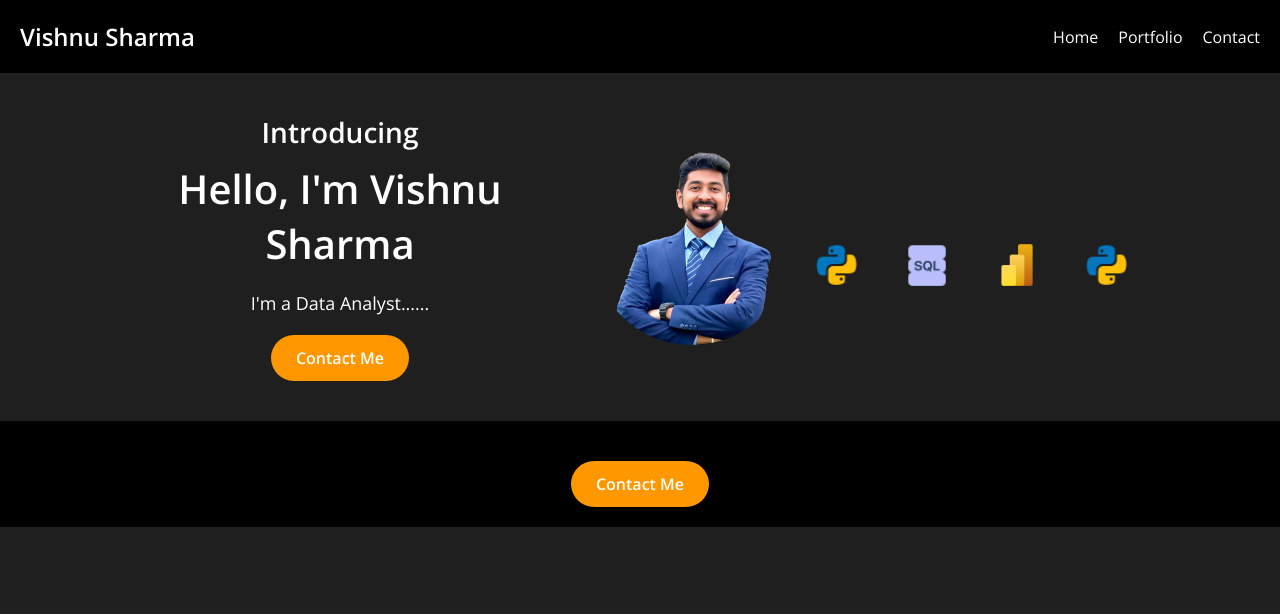
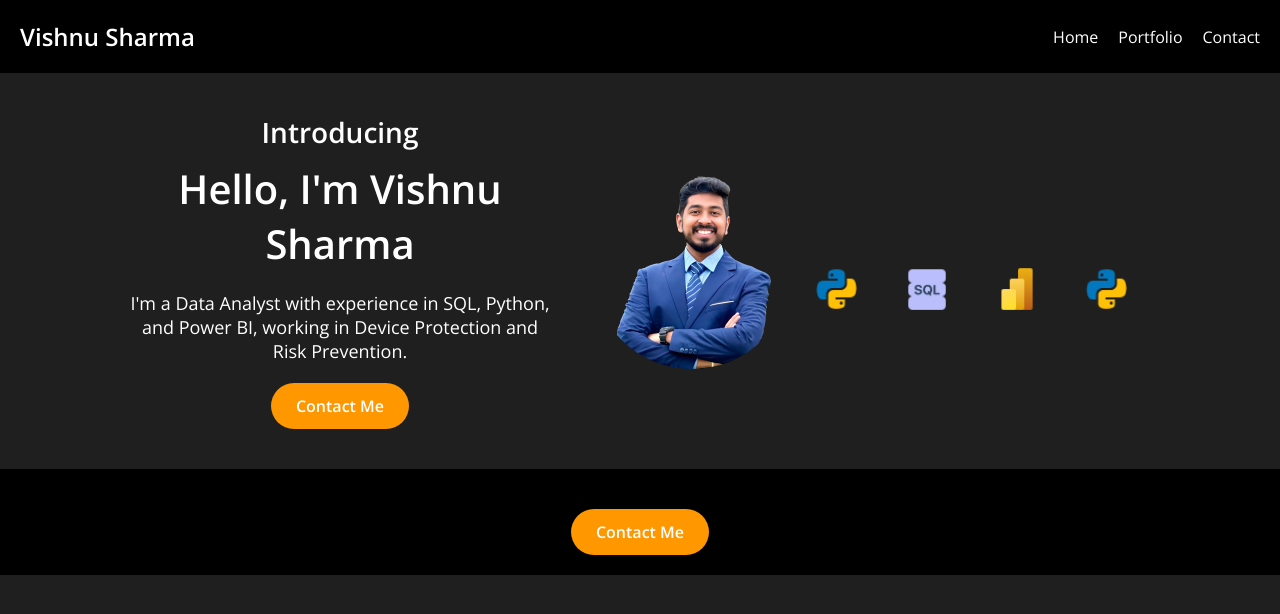
Before and after one commit to vishnusharmakp/portfolio, a plain HTML site: page index.html in a window 1280 px wide. Drawn offline with nearby package versions, Linux system fonts and the light colour scheme; files whose address does not match are found by name.

Commit message:
Updated Tagline View2

```diff
--- a/index.html
+++ b/index.html
@@ -23,7 +23,7 @@
     <div class="intro">
       <h1>Introducing</h1>
       <h2>Hello, I'm Vishnu Sharma</h2>
-      <p>I'm a Data Analyst......</p>
+      <p>I'm a Data Analyst with experience in SQL, Python, and Power BI, working in Device Protection and Risk Prevention.</p>
       <a href="#contact" class="contact-btn">Contact Me</a>
     </div>
 
```
